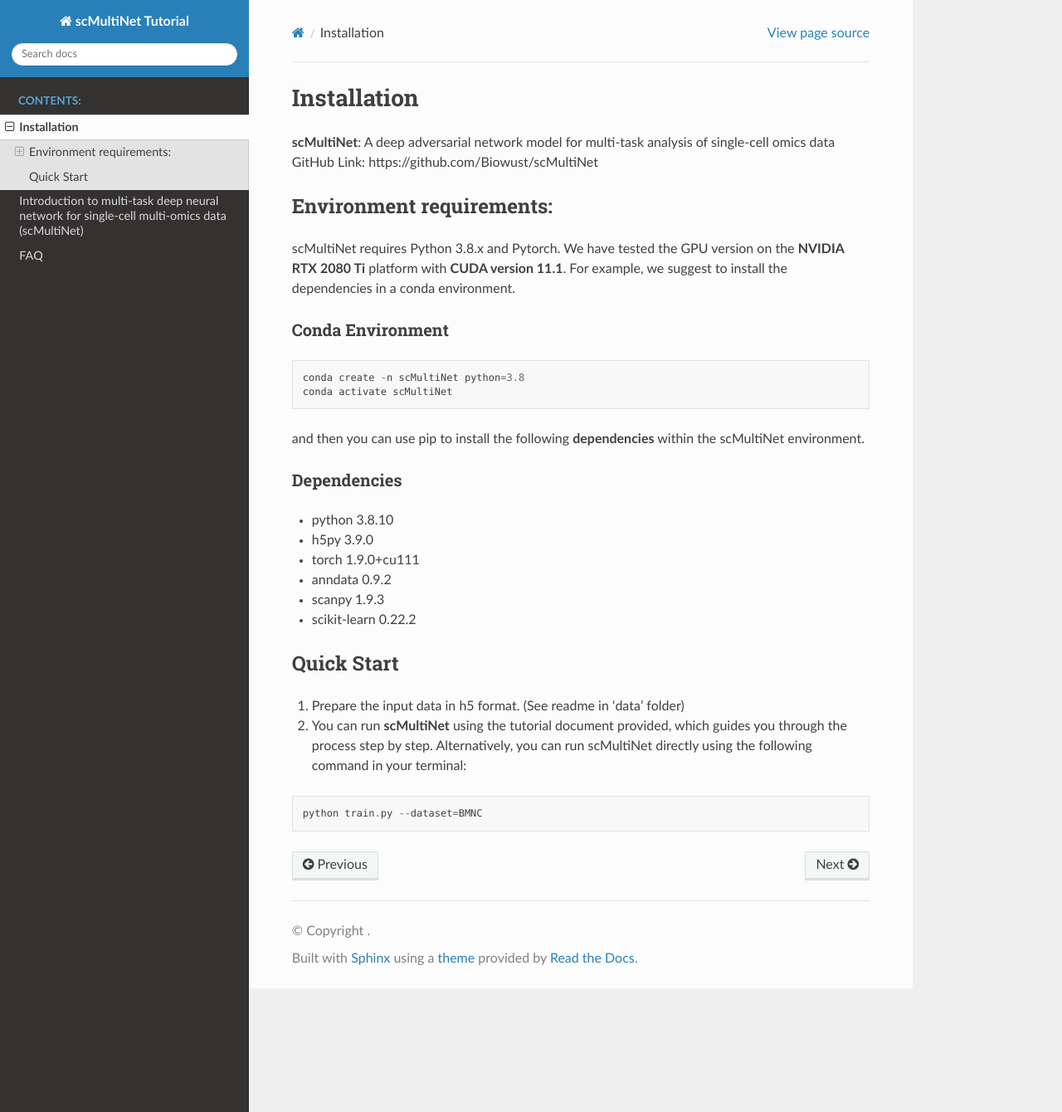
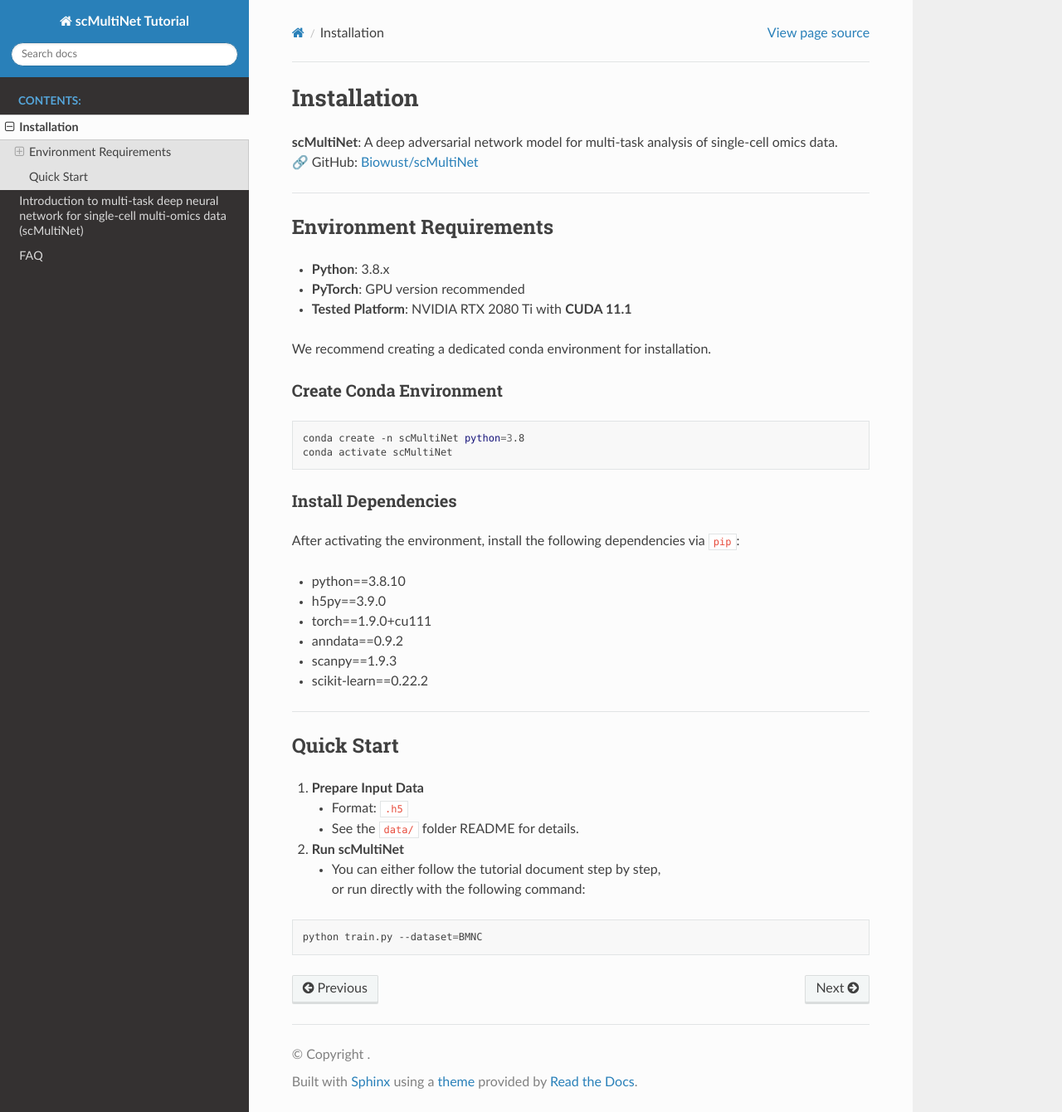
Before and after one commit to Biowust/scMultiNet_tutorial, a Sphinx documentation site: the page built from docs/source/installation.md, in a window 1280 px wide and 1340 px high. Shown: the whole window at 83% size. Built offline with Sphinx 7.4.7 and the Read the Docs theme 3.1.0, drawn with Linux system fonts in a browser that asks for light colours.

Commit message:
updata installation

````diff
--- a/docs/source/installation.md
+++ b/docs/source/installation.md
@@ -1,29 +1,46 @@
 # Installation
-**scMultiNet**: A deep adversarial network model for multi-task analysis of single-cell omics data
-GitHub Link: https://github.com/Biowust/scMultiNet
-## Environment requirements:
-scMultiNet requires Python 3.8.x and Pytorch.
-We have tested the GPU version on the **NVIDIA RTX 2080 Ti** platform with **CUDA version 11.1**.
-For example, we suggest to install the dependencies in a conda environment.
-### Conda Environment
-```
+
+**scMultiNet**: A deep adversarial network model for multi-task analysis of single-cell omics data.
+🔗 GitHub: [Biowust/scMultiNet](https://github.com/Biowust/scMultiNet)
+
+---
+
+## Environment Requirements
+
+- **Python**: 3.8.x
+- **PyTorch**: GPU version recommended
+- **Tested Platform**: NVIDIA RTX 2080 Ti with **CUDA 11.1**
+
+We recommend creating a dedicated conda environment for installation.
+
+### Create Conda Environment
+```bash
 conda create -n scMultiNet python=3.8
 conda activate scMultiNet
 ```
-and then you can use pip to install the following **dependencies** within the scMultiNet environment.
-### Dependencies
-- python 3.8.10
-- h5py 3.9.0
-- torch 1.9.0+cu111
-- anndata 0.9.2
-- scanpy 1.9.3
-- scikit-learn 0.22.2
+
+### Install Dependencies
+After activating the environment, install the following dependencies via `pip`:
+
+- python==3.8.10
+- h5py==3.9.0
+- torch==1.9.0+cu111
+- anndata==0.9.2
+- scanpy==1.9.3
+- scikit-learn==0.22.2
+
+---
 
 ## Quick Start
-1. Prepare the input data in h5 format. (See readme in 'data' folder)
 
-2. You can run **scMultiNet** using the tutorial document provided, which guides you through the process step by step. Alternatively, you can run scMultiNet directly using the following command in your terminal:
+1. **Prepare Input Data**
+   - Format: `.h5`
+   - See the `data/` folder README for details.
 
-```
+2. **Run scMultiNet**
+   - You can either follow the tutorial document step by step,
+     or run directly with the following command:
+
+```bash
 python train.py --dataset=BMNC
 ```
````
